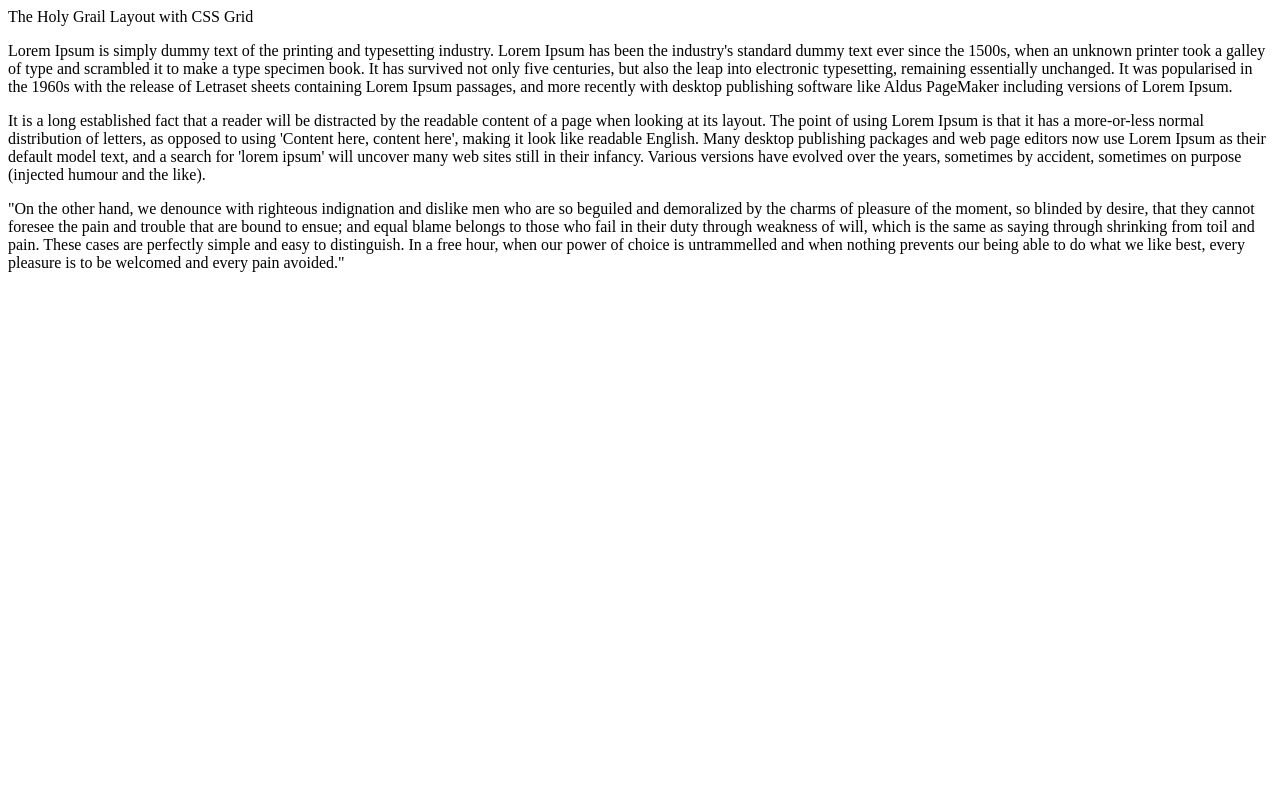
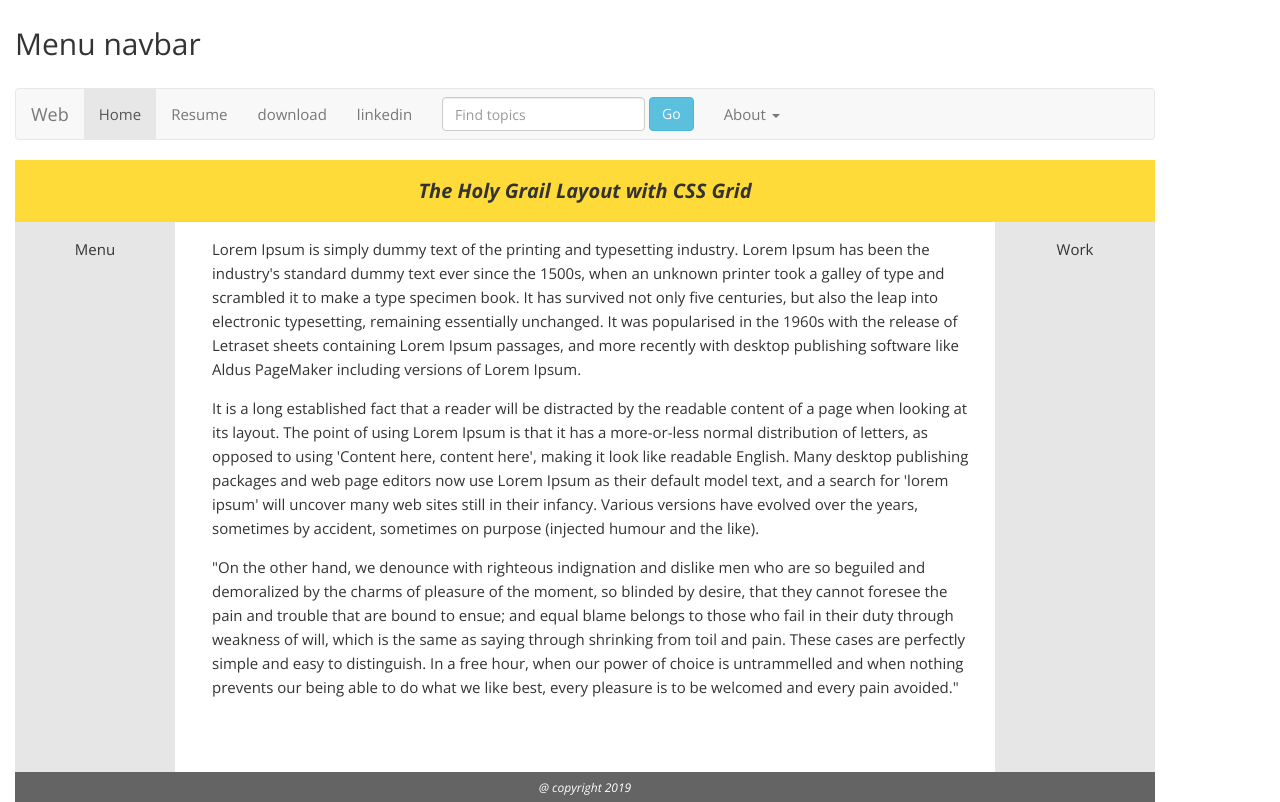
Before and after one commit to shazwendy/holy-grail-css, a plain HTML site: page index.html in a window 1280 px wide. Drawn offline with nearby package versions, Linux system fonts and the light colour scheme; files that its build step writes are made by us from their sources.

Commit message:
last commit on the whole site

```diff
--- a/index.html
+++ b/index.html
@@ -1,6 +1,65 @@
+<!DOCTYPE html>
+<html>
+<head>
+    <title>menu navigation</title>
+    <link rel="stylesheet" href="https://maxcdn.bootstrapcdn.com/bootstrap/3.3.6/css/bootstrap.min.css" integrity="sha384-1q8mTJOASx8j1Au+a5WDVnPi2lkFfwwEAa8hDDdjZlpLegxhjVME1fgjWPGmkzs7" crossorigin="anonymous">
+    <script src="https://ajax.googleapis.com/ajax/libs/jquery/1.10.2/jquery.min.js"></script>
+    <script src="https://maxcdn.bootstrapcdn.com/bootstrap/3.3.6/js/bootstrap.min.js" integrity="sha384-0mSbJDEHialfmuBBQP6A4Qrprq5OVfW37PRR3j5ELqxss1yVqOtnepnHVP9aJ7xS" crossorigin="anonymous"></script>
 
+
+  <link href='https://fonts.googleapis.com/css?family=Open+Sans:400,700,700italic,400italic' rel='stylesheet' type='text/css'>
+  <!-- <link rel="stylesheet" href="style.css"> -->
+  <link rel="stylesheet" href="holygrail.css">
+   <link rel="stylesheet" type="text/css" href="css/main.css">
+<link rel="stylesheet" type="text/css" href="css/normalize.css">
+</head>
+<body class="hg">
+<!-- <body> -->
+<div class="container">
+<h1>Menu navbar</h1>
+<nav class="navbar navbar-default">
+  <div class="container-fluid">
+        <div class="navbar-header">
+      <button type="button" class="navbar-toggle collapsed" data-toggle="collapse" data-target="#bs-example-navbar-collapse-1" aria-expanded="false">
+        <span class="sr-only">Toggle navigation</span>
+        <span class="icon-bar"></span>
+        <span class="icon-bar"></span>
+        <span class="icon-bar"></span>
+      </button>
+      <a class="navbar-brand" href="#">Web</a>
+    </div>
+    <div class="collapse navbar-collapse" id="bs-example-navbar-collapse-1">
+      <ul class="nav navbar-nav">
+        <li class="active"><a href="#">Home <span class="sr-only">(current)</span></a></li>
+                  <li><a href="AKOTH SHARON CV.pdf">Resume</a></li>
+                      <li class="dropdown">
+                          <a href="AKOTH SHARON CV.pdf" ></i>download</a></li>
+
+        <li><a href="https://www.linkedin.com/mynetwork/">linkedin</a></li>
+        <li class="dropdown">
+
+      <form class="navbar-form navbar-left" role="search">
+        <div class="form-group">
+          <input type="text" class="form-control" placeholder="Find topics">
+        </div>
+        <button type="submit" class="btn btn-info">Go</button>
+      </form>
+      <ul class="nav navbar-nav navbar-right">
+
+        <li class="dropdown">
+          <a href="#" class="dropdown-toggle" data-toggle="dropdown" role="button" aria-haspopup="true" aria-expanded="false">About <span class="caret"></span></a>
+          <ul class="dropdown-menu">
+            <li><a href="#">Me</a></li>
+            <li><a href="#">Contact</a></li>
+          </ul>
+        </li>
+      </ul>
+    </div><!-- /.navbar-collapse-->
+  </div><!-- /.container-fluid -->
+</nav>
 <!-- </div> -->
 <header class="hg-header">The Holy Grail Layout with CSS Grid</header>
+ <aside class="hg-left">Work</aside>
 
  <main class="hg-main">
 
@@ -10,4 +69,9 @@
 
     <p>"On the other hand, we denounce with righteous indignation and dislike men who are so beguiled and demoralized by the charms of pleasure of the moment, so blinded by desire, that they cannot foresee the pain and trouble that are bound to ensue; and equal blame belongs to those who fail in their duty through weakness of will, which is the same as saying through shrinking from toil and pain. These cases are perfectly simple and easy to distinguish. In a free hour, when our power of choice is untrammelled and when nothing prevents our being able to do what we like best, every pleasure is to be welcomed and every pain avoided."</p>
   </main>
+
+       <aside class="hg-right">Menu</aside>
+          <footer class="hg-footer">@ copyright 2019</footer>
+</div>
+</body>
 </html>
```
